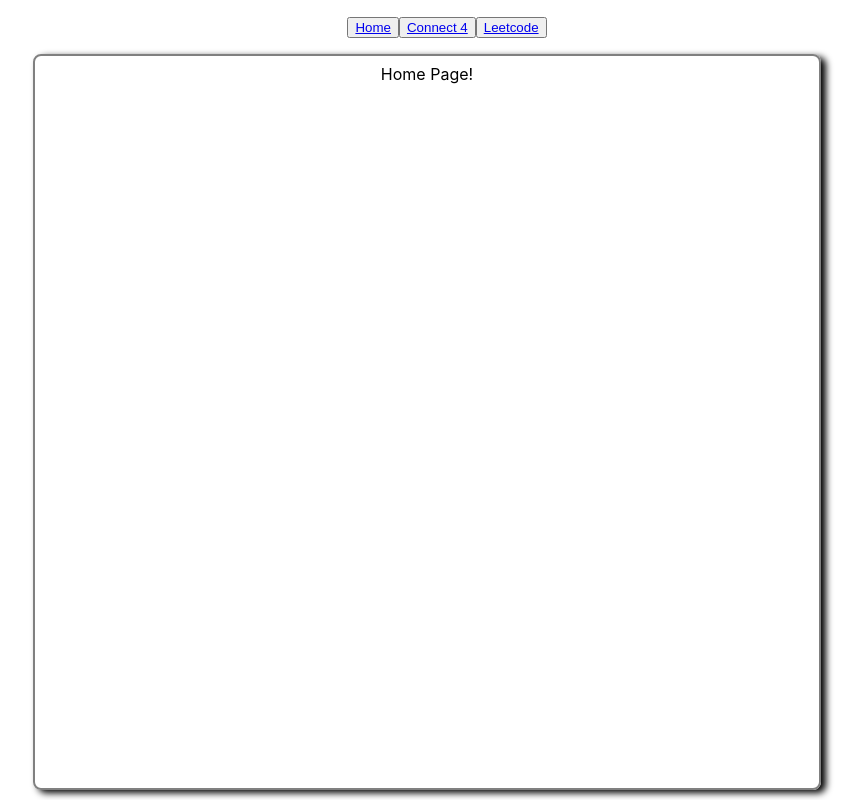
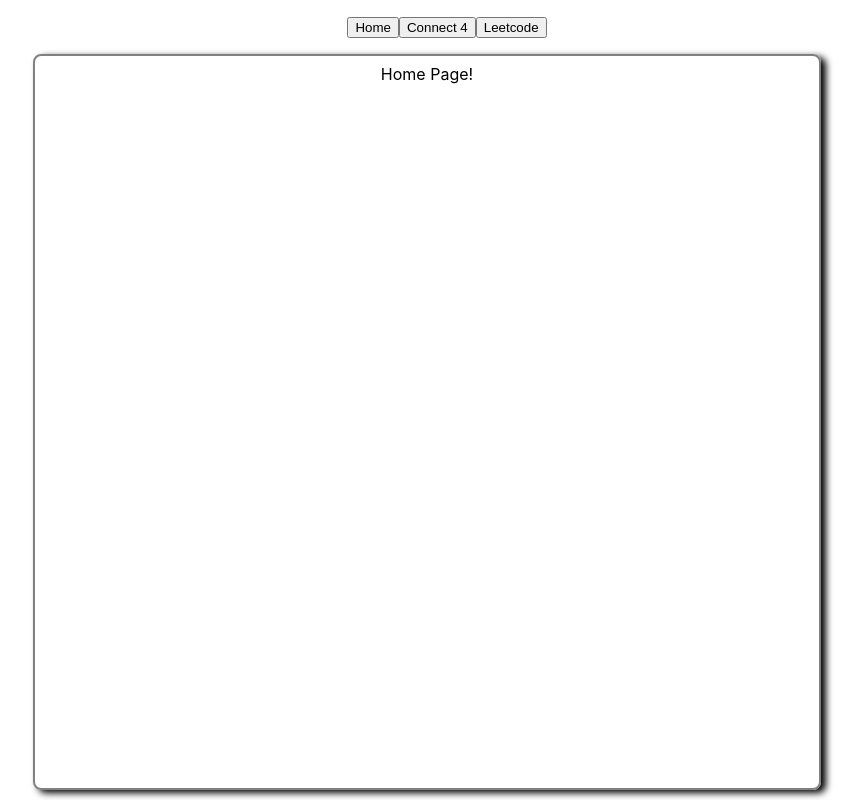
Before and after one commit to tonyt50/leetcodefrontend, a React (Create React App) app: page / in a window 1280 px wide. Shown: the whole page, without its empty margins (213-1076 px from the left). Built offline with nearby package versions, Linux system fonts and the light colour scheme.

Commit message:
navbar Link change

```diff
--- a/src/components/Navbar.tsx
+++ b/src/components/Navbar.tsx
@@ -10,9 +10,13 @@ interface NavbarProps {
 export const Navbar: FC<NavbarProps> = ({ routesData }) => (
   <ol>
     {routesData.map(({ relativeUrl, displayText }) => (
-      <button key={relativeUrl}>
-        <Link to={relativeUrl}>{displayText}</Link>
-      </button>
+      <Link to={relativeUrl} key={relativeUrl}>
+        <button>{displayText}</button>
+      </Link>
+
+      // <button key={relativeUrl}>
+      //   <Link to={relativeUrl}>{displayText}</Link>
+      // </button>
     ))}
   </ol>
 );
```
